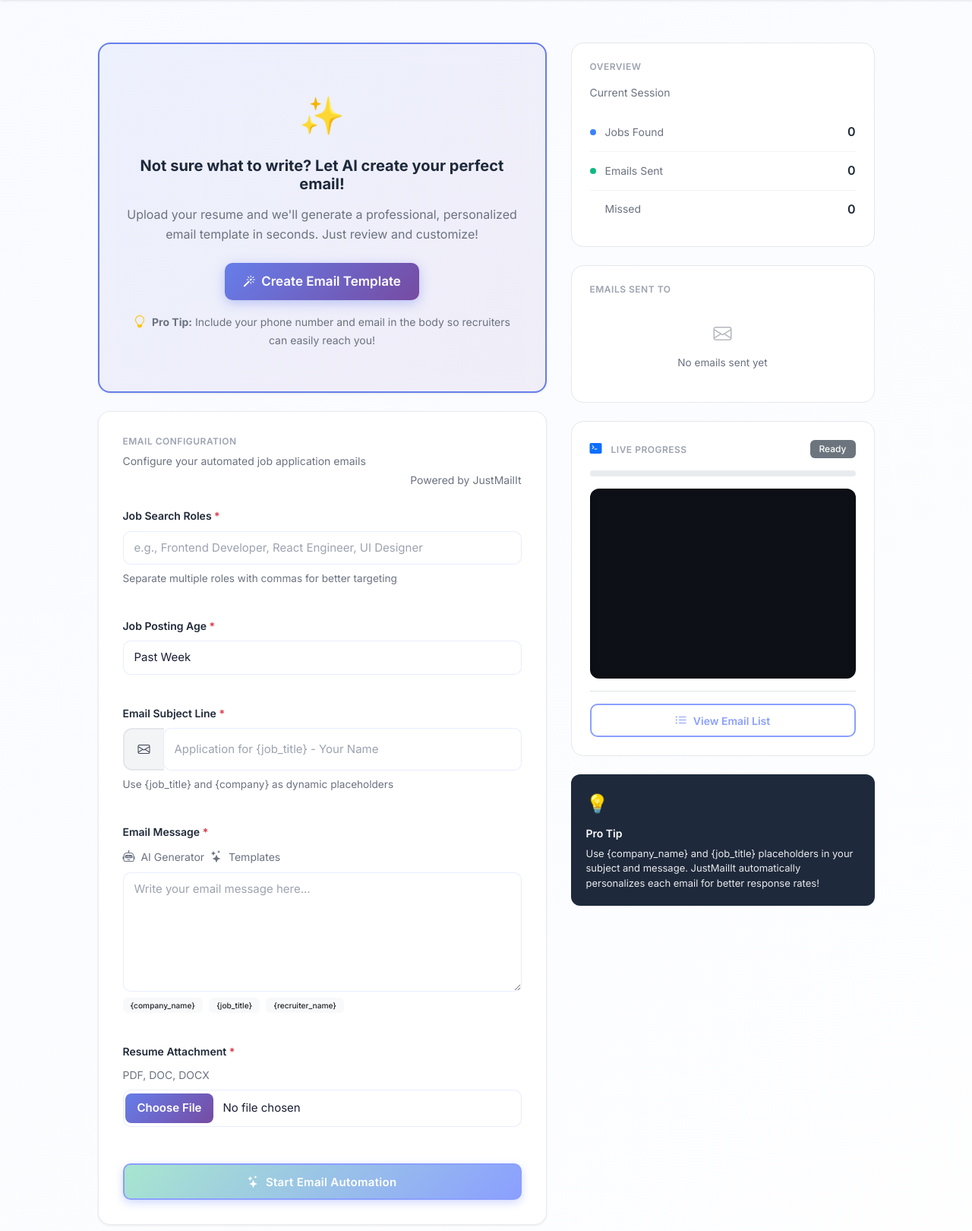
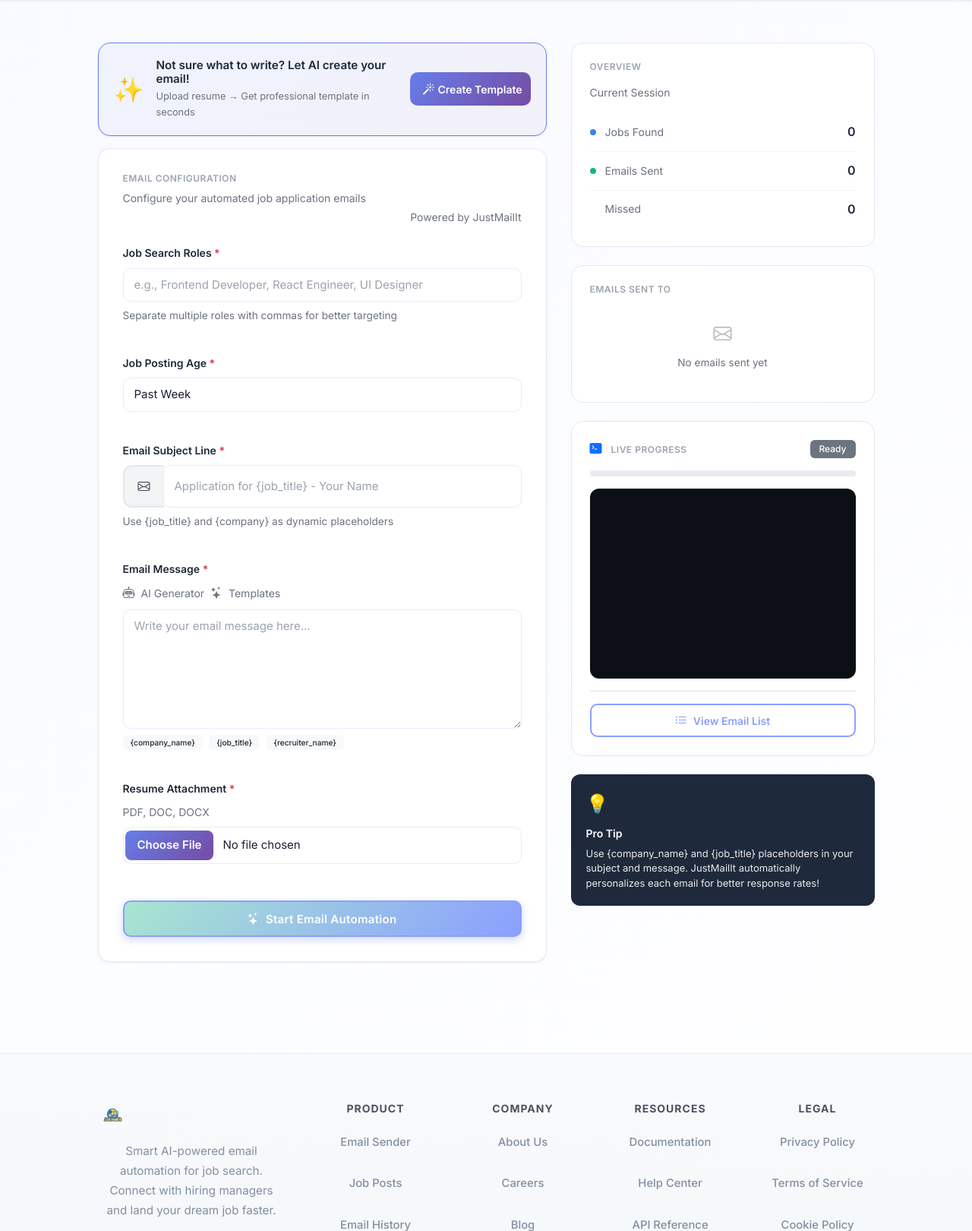
Before and after one commit to manuchaturvedi/email-sent-site, a Flask app: page /send in a window 1280 px wide. Shown: the part 123-1743 px from the top of the page at 76% size. Run offline with Flask 3, Linux system fonts and the light colour scheme; the visitor is signed in with stand-in values (Sample User, id 1); data comes from the database, SQL or seed files in the repository; data that the repository does not hold is empty.

Commit message:
Make template generator card compact and horizontal

```diff
--- a/sendmail/templates/index_live.html
+++ b/sendmail/templates/index_live.html
@@ -1020,22 +1020,22 @@
       <div>
 
     <!-- Email Template Generator Card -->
-    <div class="campaign-card mb-4" style="background: linear-gradient(135deg, rgba(102,126,234,0.08), rgba(118,75,162,0.08)); border: 2px solid #667eea;">
-      <div class="text-center py-4">
-        <div style="font-size: 3rem; margin-bottom: 1rem;">✨</div>
-        <h5 class="mb-3" style="color: #1e293b; font-weight: 700;">
-          Not sure what to write? Let AI create your perfect email!
-        </h5>
-        <p class="text-muted mb-4" style="max-width: 600px; margin: 0 auto;">
-          Upload your resume and we'll generate a professional, personalized email template in seconds. Just review and customize!
-        </p>
-        <button type="button" class="btn btn-lg" onclick="showTemplateHelper()" style="background: linear-gradient(135deg, #667eea 0%, #764ba2 100%); color: white; border: none; padding: 1rem 2.5rem; font-size: 1.1rem; font-weight: 600; box-shadow: 0 4px 15px rgba(102, 126, 234, 0.4);">
-          <i class="bi bi-magic me-2"></i>Create Email Template
+    <div class="campaign-card mb-3" style="background: linear-gradient(135deg, rgba(102,126,234,0.06), rgba(118,75,162,0.06)); border: 1.5px solid #667eea; padding: 1.25rem;">
+      <div class="d-flex align-items-center justify-content-between">
+        <div class="d-flex align-items-center gap-3">
+          <div style="font-size: 2rem;">✨</div>
+          <div>
+            <h6 class="mb-1" style="color: #1e293b; font-weight: 600; font-size: 0.95rem;">
+              Not sure what to write? Let AI create your email!
+            </h6>
+            <p class="text-muted mb-0" style="font-size: 0.8rem;">
+              Upload resume → Get professional template in seconds
+            </p>
+          </div>
+        </div>
+        <button type="button" class="btn btn-sm" onclick="showTemplateHelper()" style="background: linear-gradient(135deg, #667eea 0%, #764ba2 100%); color: white; border: none; padding: 0.6rem 1.5rem; font-size: 0.9rem; font-weight: 600; white-space: nowrap;">
+          <i class="bi bi-magic me-1"></i>Create Template
         </button>
-        <p class="text-muted small mt-3 mb-0">
-          <i class="bi bi-lightbulb text-warning me-1"></i>
-          <strong>Pro Tip:</strong> Include your phone number and email in the body so recruiters can easily reach you!
-        </p>
       </div>
     </div>
 
```
